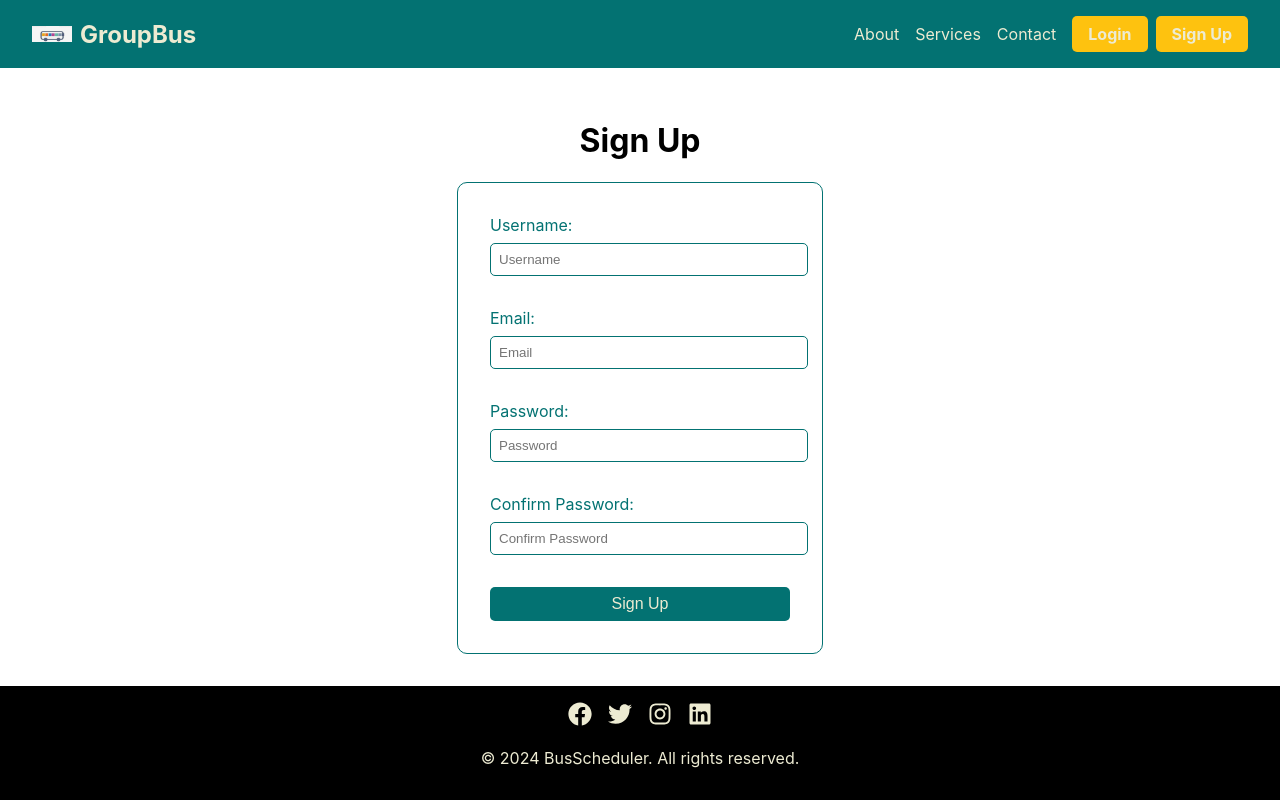
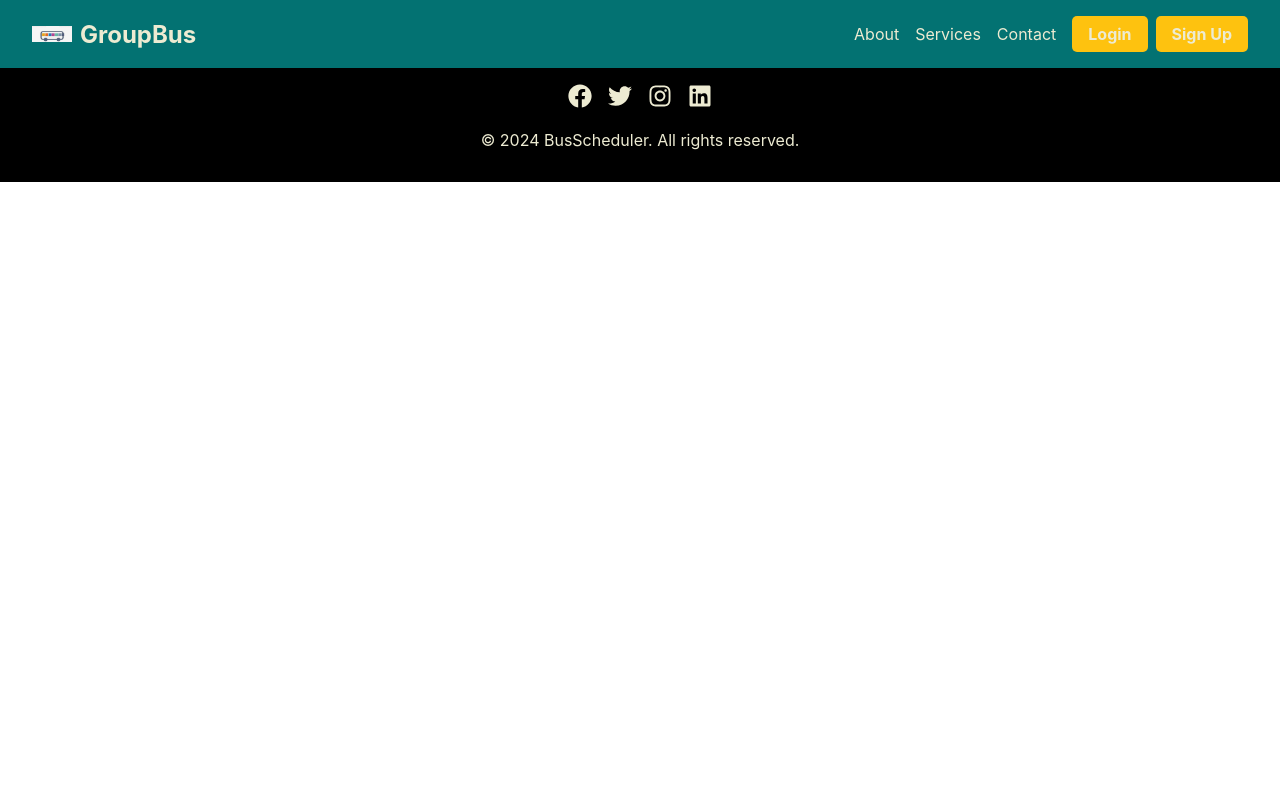
Before and after one commit to Sheenu0104/bus-scheduler, a React (Create React App) app: page /signup in a window 1280 px wide. Built offline with nearby package versions, Linux system fonts and the light colour scheme.

Commit message:
Your commit message

```diff
--- a/src/App.js
+++ b/src/App.js
@@ -1,39 +1,4 @@
-// // src/App.js
-// import React from 'react';
-// import { BrowserRouter as Router, Routes, Route } from 'react-router-dom';
-// import Navbar from './components/Navbar';
-// import Footer from './components/Footer';
-// import HomePage from './pages/HomePage';
-// import AboutPage from './pages/AboutPage';
-// import ServicesPage from './pages/ServicesPage';
-// import ContactPage from './pages/ContactPage';
-// import LoginPage from './pages/LoginPage';
 
-// import './App.css';
-
-// const App = () => {
-//   return (
-//     <Router>
-//       <div className="App">
-//         <Navbar />
-//         <main>
-//           <Routes>
-//             <Route path="/" element={<HomePage />} />
-//             <Route path="/about" element={<AboutPage />} />
-//             <Route path="/services" element={<ServicesPage />} />
-//             <Route path="/contact" element={<ContactPage />} />
-//             <Route path="/login" element={<LoginPage />} />
-//             {/* <Route path="/signup" element={<SignUpPage />} /> */}
-//           </Routes>
-//         </main>
-//         <Footer />
-//       </div>
-//     </Router>
-//   );
-// };
-
-// export default App;
-// src/App.js
 import React from 'react';
 import { BrowserRouter as Router, Routes, Route } from 'react-router-dom';
 import Navbar from './components/Navbar';
@@ -43,7 +8,7 @@ import AboutPage from './pages/AboutPage';
 import ServicesPage from './pages/ServicesPage';
 import ContactPage from './pages/ContactPage';
 import LoginPage from './pages/LoginPage';
-import SignUpPage from './pages/SignUpPage'; // Ensure this import is correct
+
 import './App.css';
 
 const App = () => {
@@ -58,7 +23,7 @@ const App = () => {
             <Route path="/services" element={<ServicesPage />} />
             <Route path="/contact" element={<ContactPage />} />
             <Route path="/login" element={<LoginPage />} />
-            <Route path="/signup" element={<SignUpPage />} /> {/* Ensure this line is correct */}
+            {/* <Route path="/signup" element={<SignUpPage />} /> Ensure this line is correct */}
           </Routes>
         </main>
         <Footer />
--- a/src/pages/SignUpPage.css
+++ /dev/null
@@ -1,38 +0,0 @@
-/* src/pages/SignUpPage.css */
-
-.signup-page {
-    display: flex;
-    flex-direction: column;
-    align-items: center;
-    margin: 2rem;
-  }
-
-  .signup-form {
-    display: flex;
-    flex-direction: column;
-    gap: 1rem;
-    width: 300px;
-    padding: 2rem;
-    border: 1px solid #037272;
-    border-radius: 10px;
-    background-color: #fff;
-  }
-
-  .signup-form input {
-    padding: 0.5rem;
-    border: 1px solid #037272;
-    border-radius: 5px;
-  }
-
-  .signup-form button {
-    padding: 0.5rem;
-    border: none;
-    background-color: #037272;
-    color: #edebd2;
-    cursor: pointer;
-    border-radius: 5px;
-  }
-
-  .signup-form button:hover {
-    background-color: #025a5a;
-  }
--- a/src/pages/SignupPage.js
+++ /dev/null
@@ -1,30 +0,0 @@
-// src/pages/SignUpPage.js
-import React from 'react';
-import './SignUpPage.css'; // Import CSS file if applicable
-
-const SignUpPage = () => (
-  <div className="signup-page">
-    <h1>Sign Up</h1>
-    <form className="signup-form">
-      <div className="form-group">
-        <label htmlFor="username">Username:</label>
-        <input type="text" id="username" placeholder="Username" required />
-      </div>
-      <div className="form-group">
-        <label htmlFor="email">Email:</label>
-        <input type="email" id="email" placeholder="Email" required />
-      </div>
-      <div className="form-group">
-        <label htmlFor="password">Password:</label>
-        <input type="password" id="password" placeholder="Password" required />
-      </div>
-      <div className="form-group">
-        <label htmlFor="confirm-password">Confirm Password:</label>
-        <input type="password" id="confirm-password" placeholder="Confirm Password" required />
-      </div>
-      <button type="submit">Sign Up</button>
-    </form>
-  </div>
-);
-
-export default SignUpPage;
```
